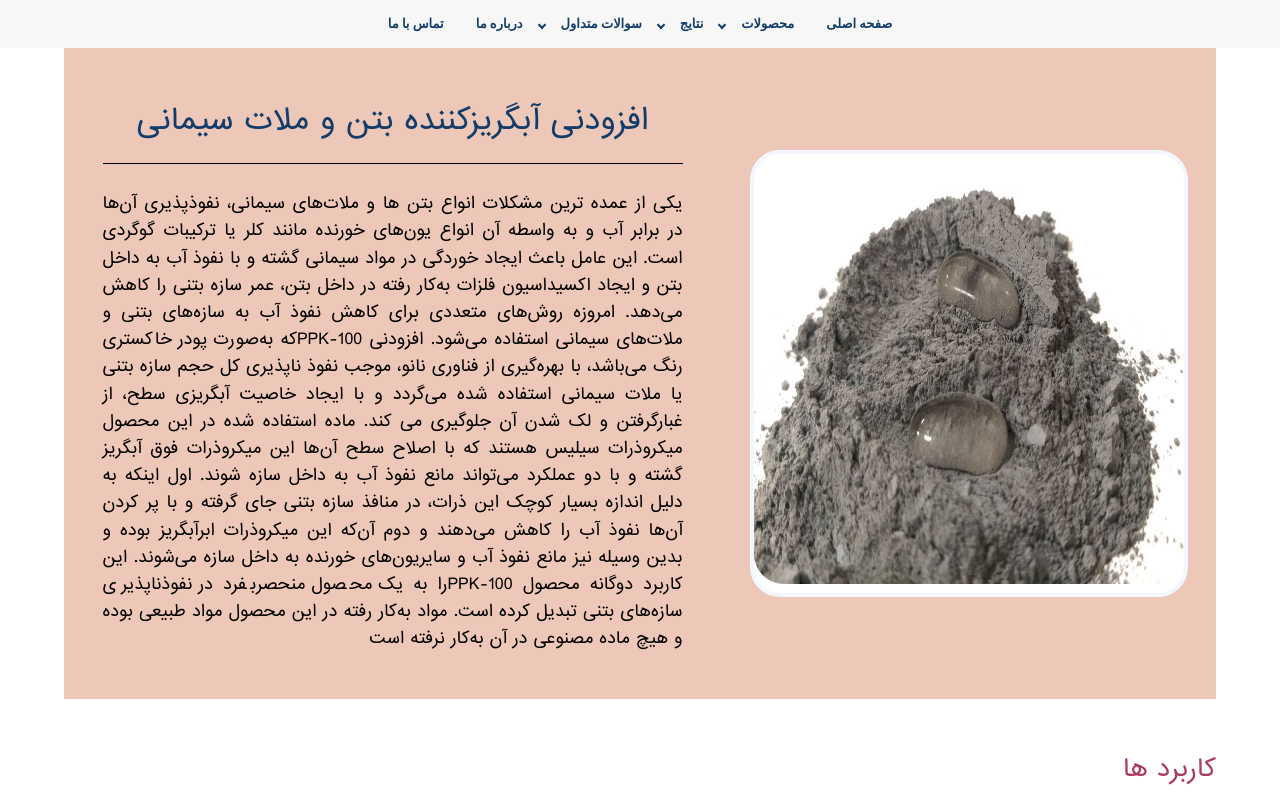
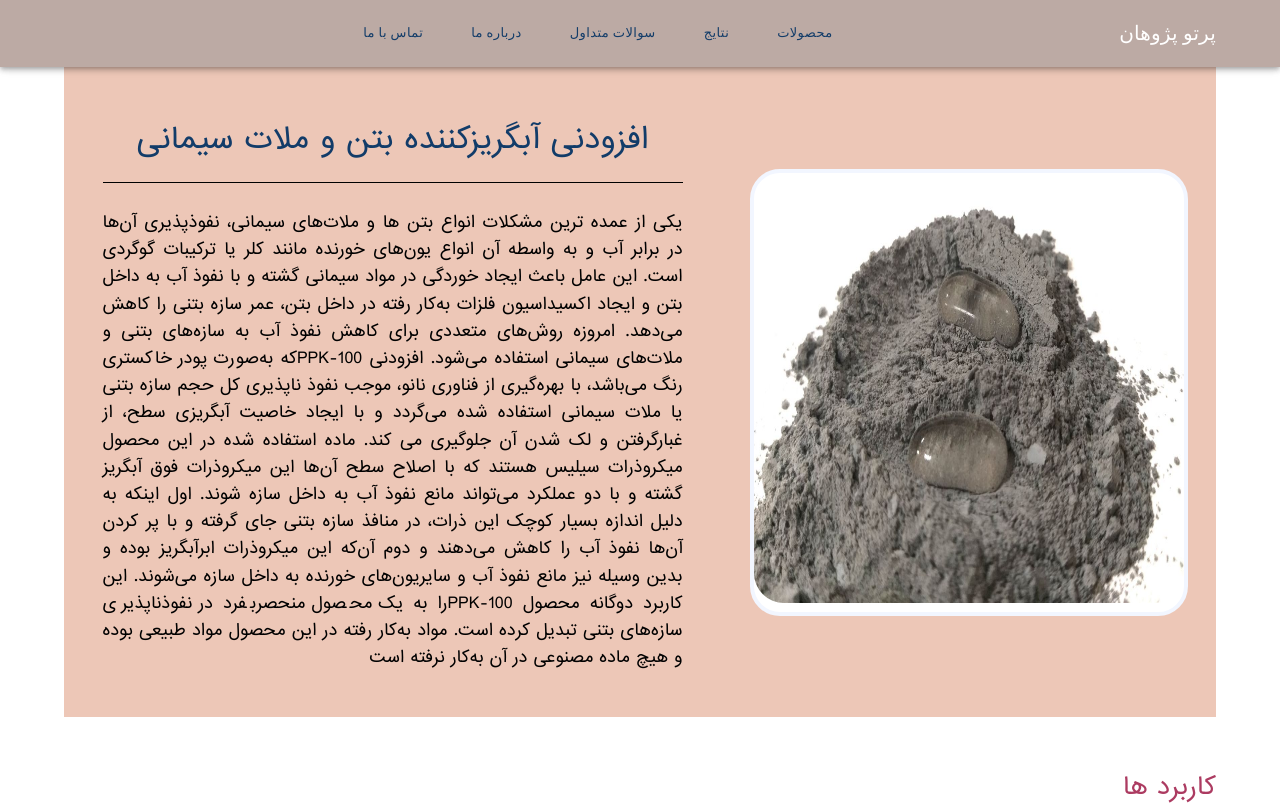
Before and after one commit to HosseinKolivand128/Partopazhuhan, a React (Create React App) app in the folder Clinet/: page /PPK-100 in a window 1280 px wide. Shown: the top 805 px of the page. Built offline with nearby package versions, Linux system fonts and the light colour scheme.

Commit message:
made appBar file

```diff
--- a/Clinet/src/App.jsx
+++ b/Clinet/src/App.jsx
@@ -1,6 +1,7 @@
 import * as React from 'react';
 import { Routes, Route } from "react-router-dom";
 import NavBar from "./Components/NavBar"
+import AppBar from "./Components/AppBar"
 import './App.css'
 import Products from "./Pages/Products"
 import MainPage from "./Pages/MainPage"
@@ -87,7 +88,8 @@
 
   return (
     <div className="App">
-    <NavBar/>
+    {/* <NavBar/> */}
+    <AppBar/>
       <Routes>
         <Route
           path="/PPK-100"
--- /dev/null
+++ b/Clinet/src/Components/AppBar.jsx
@@ -0,0 +1,149 @@
+import AppBar from '@mui/material/AppBar';
+import Toolbar from '@mui/material/Toolbar';
+import Typography from '@mui/material/Typography';
+import Button from '@mui/material/Button';
+import IconButton from '@mui/material/IconButton';
+import MenuIcon from '@mui/icons-material/Menu';
+import Divider from '@mui/material/Divider';
+import Drawer from '@mui/material/Drawer';
+import List from '@mui/material/List';
+import ListItem from '@mui/material/ListItem';
+import ListItemButton from '@mui/material/ListItemButton';
+import ListItemText from '@mui/material/ListItemText';
+import CssBaseline from '@mui/material/CssBaseline';
+import { Box } from '@mui/material';
+import { useState } from "react";
+import { brown } from '@mui/material/colors';
+import { NavLink } from 'react-router-dom';
+
+const AppNavBar=(props)=>{
+    const navItems = ['Home', 'About', 'Contact'];
+    const drawerWidth = 240;
+    const { window } = props;
+    const [mobileOpen, setMobileOpen] = useState(false);
+
+    const appBarStyle={
+        position:"sticky",
+        top:0,
+        width:"100%",
+        backgroundColor:brown[200],
+        // padding:"0px"
+    }
+
+    const handleDrawerToggle = () => {
+    setMobileOpen((prevState) => !prevState);
+  };
+
+   const drawer = (
+    <Box onClick={handleDrawerToggle} sx={{ textAlign: 'center' }}>
+      <Typography variant="h6" sx={{ my: 2 }}>
+        MUI
+      </Typography>
+      <Divider />
+      <List>
+        {navItems.map((item) => (
+          <ListItem key={item} disablePadding>
+            <ListItemButton sx={{ textAlign: 'center' }}>
+              <ListItemText primary={item} />
+            </ListItemButton>
+          </ListItem>
+        ))}
+      </List>
+    </Box>
+  );
+
+  const container = window !== undefined ? () => window().document.body : undefined;
+  console.log(container);
+
+    return(
+        <>
+          <AppBar component="nav" style={appBarStyle}>
+            <Toolbar  sx={{mr:5,display:"flex", justifyContent:"center"}}>
+              <IconButton
+                color="inherit"
+                aria-label="open drawer"
+                edge="start"
+                onClick={handleDrawerToggle}
+                sx={{ display: { sm: 'none' } }}
+              >
+                <MenuIcon />
+              </IconButton>
+
+              <Typography
+                variant="h6"
+                component="div"
+                sx={{ flexGrow: 1, display: { xs: 'none', sm: 'block' } }}
+              >
+                پرتو پژوهان
+              </Typography>
+
+              <Box sx={{ display: { xs: 'none', sm: 'flex' },flexGrow:1.2 }}>
+
+                  <Button key={0} sx={{ color: '#fff' }}>
+                            <NavLink style={{
+
+            color:"#123c69",
+            fontSize:"13px"
+
+        }} to='#'>محصولات</NavLink>
+
+                  </Button>
+                  <Button key={1} sx={{ color: '#fff' }}>
+                    <NavLink style={{
+
+            color:"#123c69",
+            fontSize:"13px"
+
+        }} to='#'>نتایج</NavLink>
+                  </Button>
+                  <Button key={2} sx={{ color: '#fff' }}>
+                     <NavLink style={{
+
+            color:"#123c69",
+            fontSize:"13px"
+
+        }} to='#'>سوالات متداول</NavLink>
+                  </Button>
+                  <Button key={3} sx={{ color: '#fff' }}>
+                     <NavLink style={({isActive,isPending})=>{
+          return{
+           color:isActive?"#f94e6d":"#123c69",
+            fontSize:"13px"
+          }
+
+        }} to='/AboutUs'>درباره ما</NavLink>
+                  </Button>
+                  <Button key={4} sx={{ color: '#fff' }}>
+                    <NavLink style={({isActive,isPending})=>{
+          return{
+           color:isActive?"#f94e6d":"#123c69",
+            fontSize:"13px"
+          }
+
+          }} to='/ContactUs'>تماس با ما</NavLink>
+                  </Button>
+              </Box>
+            </Toolbar>
+          </AppBar>
+          <nav>
+            <Drawer
+              container={container}
+              variant="temporary"
+              open={mobileOpen}
+              onClose={handleDrawerToggle}
+              ModalProps={{
+                keepMounted: true, // Better open performance on mobile.
+              }}
+              sx={{
+                display: { xs: 'block', sm: 'none' },
+                '& .MuiDrawer-paper': { boxSizing: 'border-box', width: drawerWidth },
+              }}
+            >
+              {drawer}
+            </Drawer>
+          </nav>
+        </>
+    )
+}
+
+export default AppNavBar
--- a/Clinet/src/Components/NavBar.jsx
+++ b/Clinet/src/Components/NavBar.jsx
@@ -44,12 +44,7 @@
   <ul>
     {/* *HOME */}
     <li key={0} className="li">
-      <Link href='/' style={{
-
-            color:"#123c69",
-            fontSize:"13px"
-
-        }}>صفحه اصلی</Link>
+      <Link href='/' >صفحه اصلی</Link>
     </li>
     {/**Products */}
     <li key={1}
--- a/Clinet/src/Pages/Products.jsx
+++ b/Clinet/src/Pages/Products.jsx
@@ -40,8 +40,8 @@
   };
 
     return(
-        <main>
-            <Container maxWidth="lg">
+        <main >
+            <Container maxWidth="lg" >
                 <section style={{
                      display:"flex",
                      justifyContent:"space-around",
```
